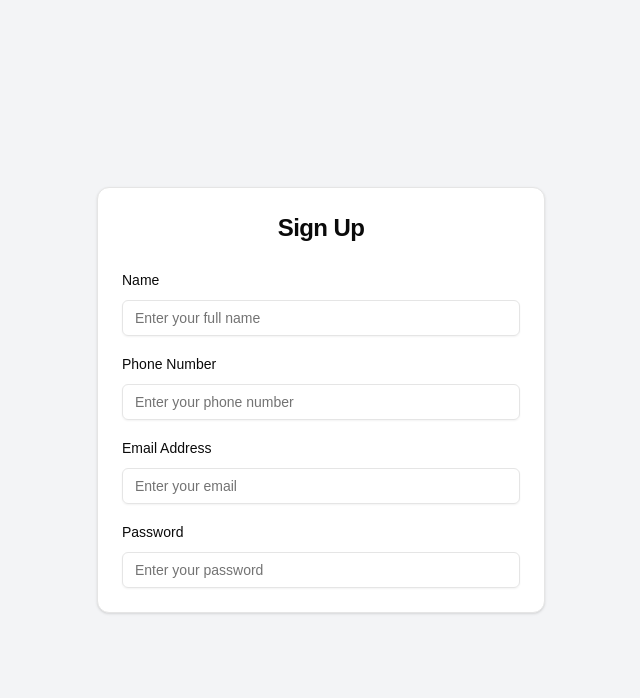
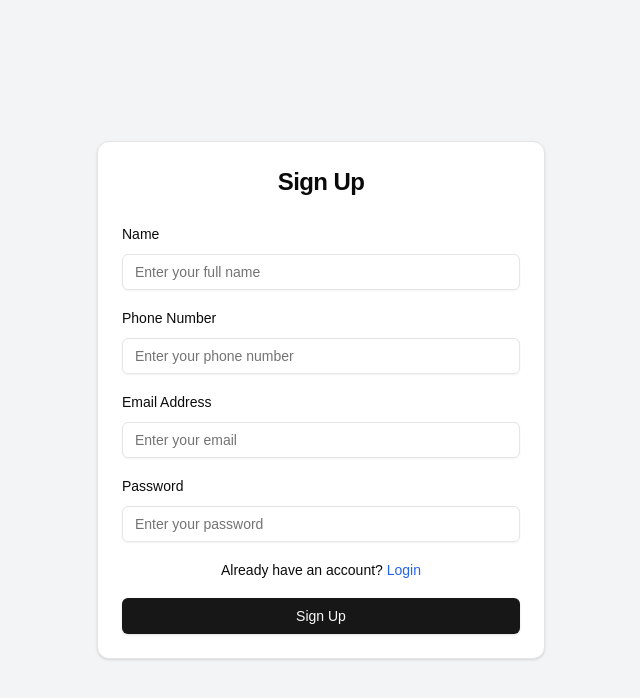
Before and after one commit to dhruveshrana22/dairy_management_by_demo, a Next.js app: page /signup in a window 1280 px wide. Shown: the top 698 px of the page, without its empty margins (319-959 px from the left). Built offline with nearby package versions, Linux system fonts and the light colour scheme.

Commit message:
fix: issue

```diff
--- a/src/components/singinCompoents/SignInForm.jsx
+++ b/src/components/singinCompoents/SignInForm.jsx
@@ -26,6 +26,8 @@ const SignInForm = () => {
   const router = useRouter();
 
   const onSubmit = async (values) => {
+    console.log('Form Values:', values);
+
     const toastId = toast.loading('Submitting your data...');
     try {
       setLoading(true);
@@ -55,6 +57,7 @@ const SignInForm = () => {
     if (!error) return null;
     return (
       <Alert variant="destructive" className="mt-2">
+        <AlertCircle className="h-4 w-4" />
         <AlertDescription>{error.message}</AlertDescription>
       </Alert>
     );
@@ -84,6 +87,9 @@ const SignInForm = () => {
                 })}
                 className={errors.name ? 'border-destructive' : ''}
               />
+              {renderError(errors.name)}
+
+              {/* testing */}
             </div>
 
             {/* Phone Number Field */}
@@ -102,6 +108,7 @@ const SignInForm = () => {
                 })}
                 className={errors.phoneNumber ? 'border-destructive' : ''}
               />
+              {renderError(errors.phoneNumber)}
             </div>
 
             {/* Email Field */}
@@ -142,8 +149,19 @@ const SignInForm = () => {
               {renderError(errors.password)}
             </div>
 
+            <div className="mt-4 text-center">
+              <span className="text-sm">
+                Already have an account?{' '}
+                <Link href={'/'} className="text-blue-600 hover:text-blue-800">
+                  Login
+                </Link>
+              </span>
+            </div>
 
-
+            {/* Submit Button */}
+            <Button type="submit" loading={loading} className="w-full">
+              Sign Up
+            </Button>
           </form>
         </CardContent>
       </Card>
```
